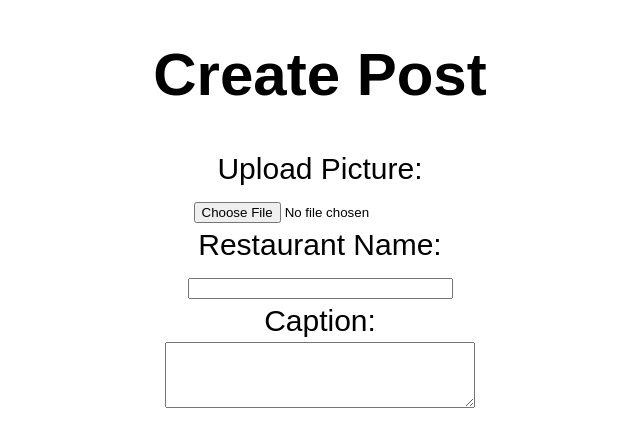
After one commit to Melv1nS/FinalProject-CS329E-Bulko, a PHP site: page /post.html in a window 1280 px wide. The commit adds this page. Shown: the top 447 px of the page, without its empty margins (320-960 px from the left). Run offline with PHP 8.4, Linux system fonts and the light colour scheme.

Commit message:
Post page

```diff
--- /dev/null
+++ b/post.html
@@ -0,0 +1,48 @@
+<!DOCTYPE html>
+
+<html lang="en">
+
+<head>
+   <title>Create Post</title>
+   <meta charset="UTF-8">
+   <meta name="description" content="This is the webpage of Foodies">
+   <meta name="author" content="Sean, Melvin, Keshav, Saahir">
+   <link rel="stylesheet" href="styles.css">
+   <link rel="stylesheet" href="https://fonts.googleapis.com/css?family=Oswald">
+</head>
+
+<body>
+
+<div class="body">
+<h1>Create Post</h1>
+</div>
+
+<div class="post">
+<p>
+<form method = "POST" action = >
+   <table class = "centered">
+      <tr>
+         <td>Upload Picture:</td>
+      </tr>
+      <tr>
+         <td><input type="file" name="image"></td>
+      </tr>
+      <tr>
+         <td>Restaurant Name:</td>
+      </tr>
+      <tr>
+         <td><label><input name = "name" type = "text" size = "30"/> </label></td>
+      </tr>
+      <tr>
+         <td>Caption:</td>
+      </tr>
+      <tr>
+         <td><label><textarea name = "comments" rows="4" cols="36" ></textarea> </label></td>
+      </tr>
+   </table>
+</form>
+</p>
+</div>
+
+</body>
+</html>
--- a/styles.css
+++ b/styles.css
@@ -94,3 +94,14 @@ footer {
     margin-left: 200px;
     margin-right: 200px;
 }
+
+.post {
+    font-size: 30px;
+    text-align: center;
+    font-family: fantasy;
+}
+
+.centered {
+    margin-left: auto;
+    margin-right: auto;
+}
```
